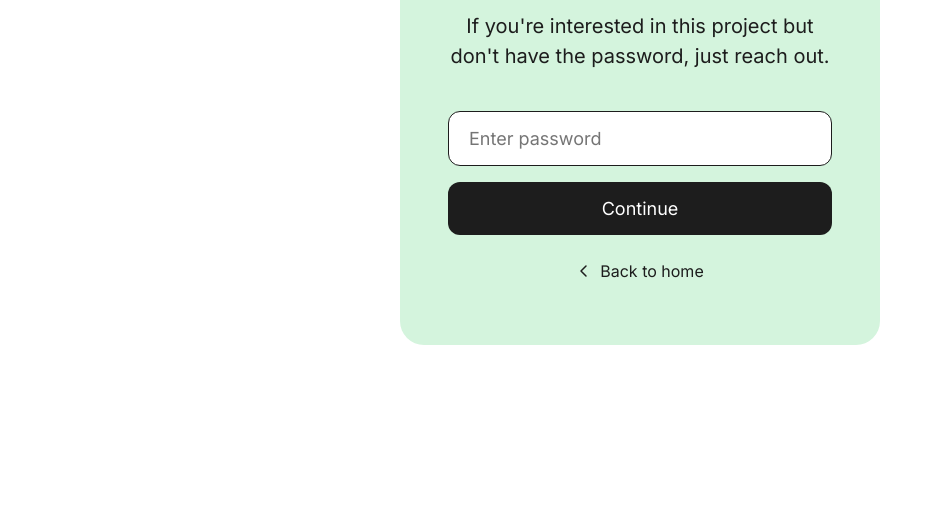
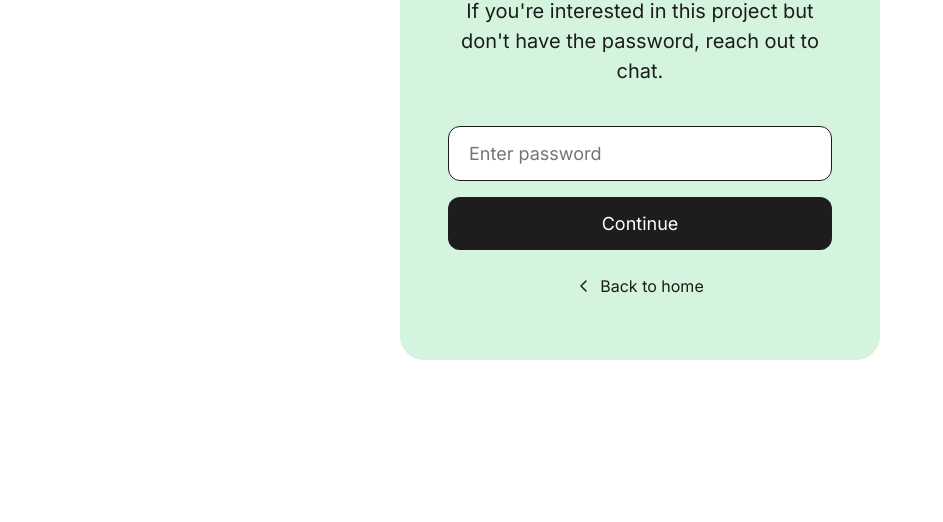
Before and after one commit to jimmylesliedesign/jimmyleslie.github.io, a plain HTML site: page password.html in a window 1280 px wide. Shown: the part 278-800 px from the top of the page, without its empty margins (0-943 px from the left). Drawn offline with Linux system fonts and the light colour scheme.

Commit message:
Update password.html

```diff
--- a/password.html
+++ b/password.html
@@ -154,7 +154,7 @@
     <div class="password-container">
         <div class="password-box">
             <h1>Password Required</h1>
-            <p class="subtitle">If you're interested in this project but don't have the password, just reach out.</p>
+            <p class="subtitle">If you're interested in this project but don't have the password, reach out to chat.</p>
 
             <form class="password-form" id="password-form">
                 <input
```
